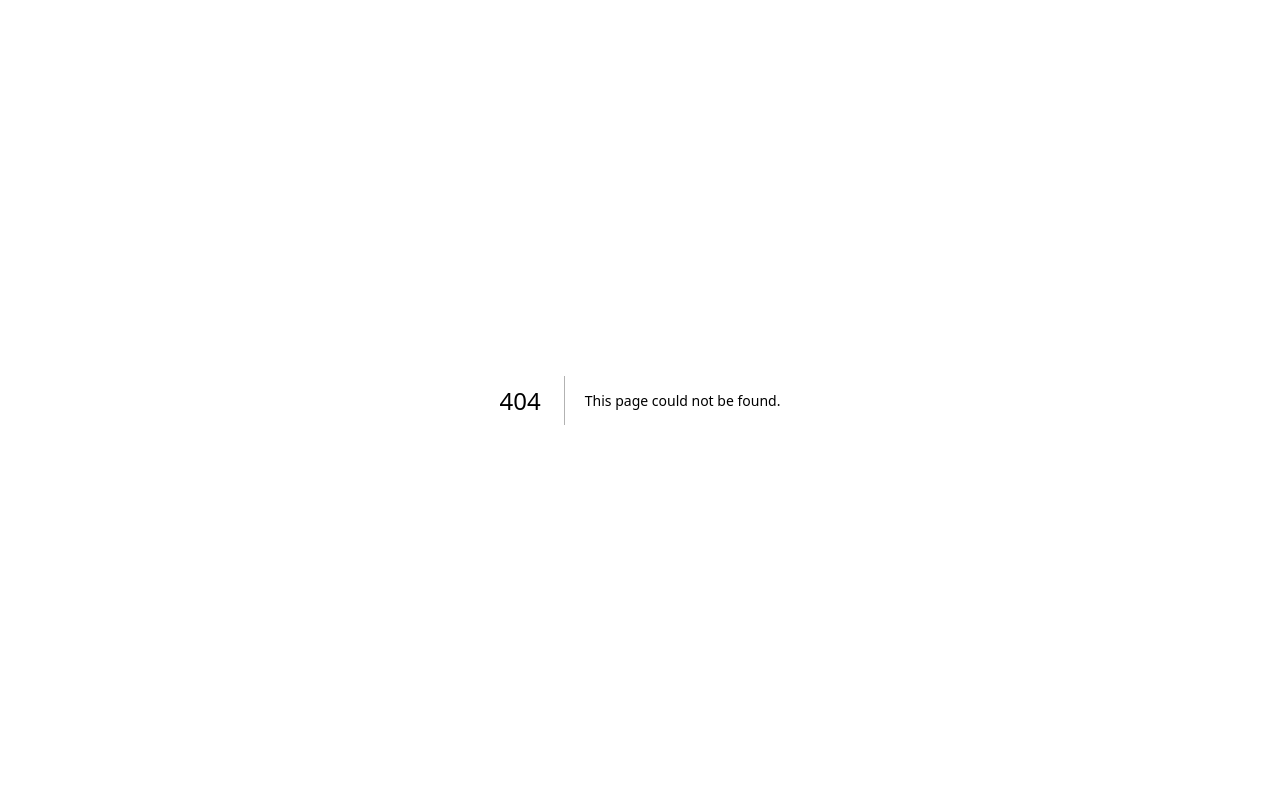
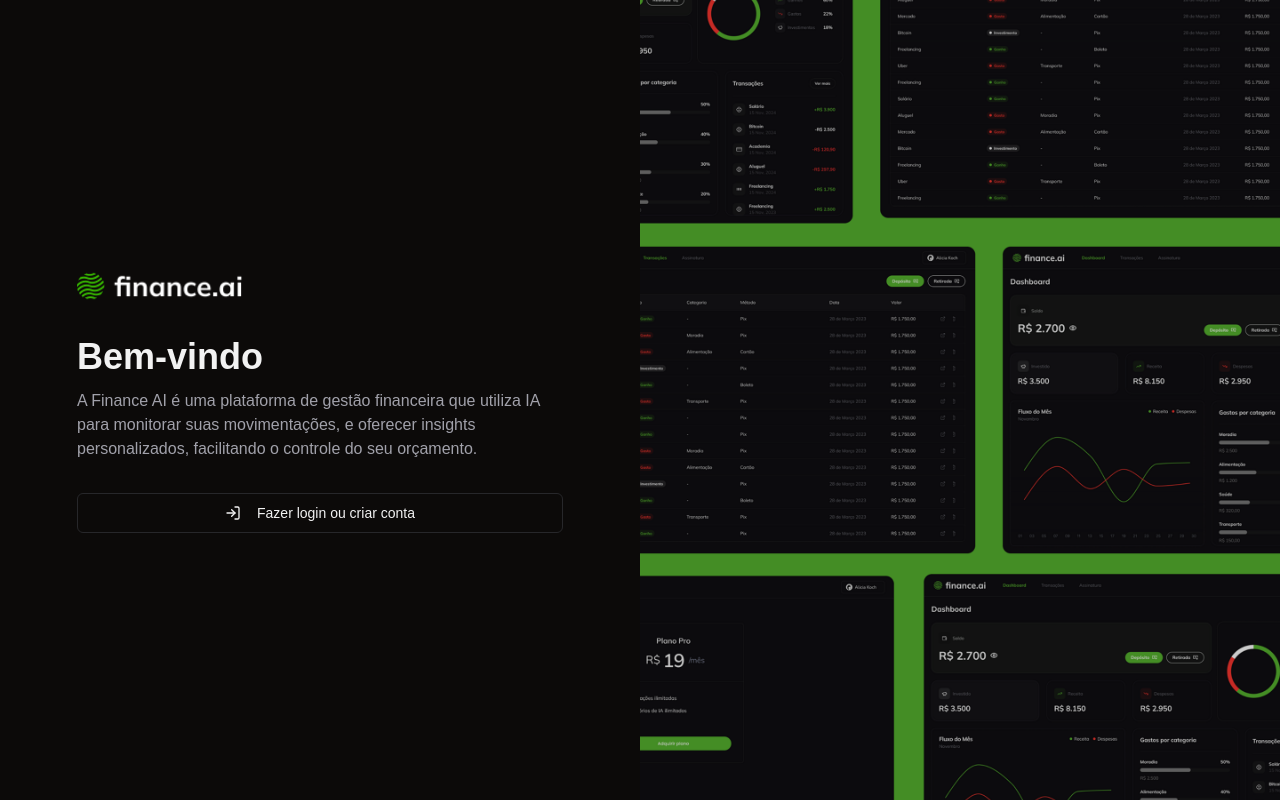
Before and after one commit to SergioSouz2/finance-ai, a Next.js app: page /sign-in in a window 1280 px wide. Before the commit this address had no page. Built offline with nearby package versions, Linux system fonts and the light colour scheme.

Commit message:
feat: add login page

```diff
--- a/app/globals.css
+++ b/app/globals.css
@@ -76,6 +76,6 @@
     @apply h-full;
   }
   body {
-    @apply h-full bg-background text-foreground;
+    @apply dark h-full bg-background text-foreground;
   }
 }
--- a/app/layout.tsx
+++ b/app/layout.tsx
@@ -26,7 +26,7 @@
   return (
     <html lang="en">
       <body
-        className={`${geistSans.variable} ${geistMono.variable} antialiased`}
+        className={`${geistSans.variable} ${geistMono.variable} dark antialiased`}
       >
         {children}
       </body>
--- /dev/null
+++ b/app/sign-in/page.tsx
@@ -0,0 +1,36 @@
+import Image from "next/image";
+import { Button } from "../_components/ui/button";
+import { LogInIcon } from "lucide-react";
+
+const SignInPage = () => {
+  return (
+    <div className="grid h-full grid-cols-2">
+      <div className="mx-auto flex h-full max-w-[550px] flex-col justify-center p-8">
+        <Image
+          alt=""
+          src="/logo.png"
+          width={173}
+          height={39}
+          className="mb-8"
+        />
+        <h1 className="mb-3 text-4xl font-bold">Bem-vindo</h1>
+        <p className="mb-8 text-muted-foreground">
+          A Finance AI é uma plataforma de gestão financeira que utiliza IA para
+          monitorar suas movimentações, e oferecer insights personalizados,
+          facilitando o controle do seu orçamento.
+        </p>
+
+        <Button variant={"outline"}>
+          <LogInIcon className="mr-2" />
+          Fazer login ou criar conta
+        </Button>
+      </div>
+
+      <div className="relative h-full w-full">
+        <Image alt="" src="/login.png" fill className="object-cover" />
+      </div>
+    </div>
+  );
+};
+
+export default SignInPage;
```
Also changed, not shown: public/login.png (added), public/logo.png (added).
